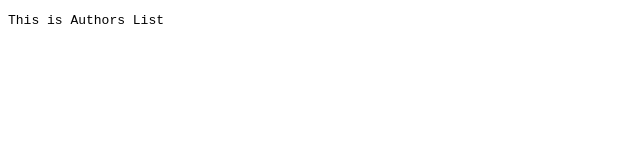
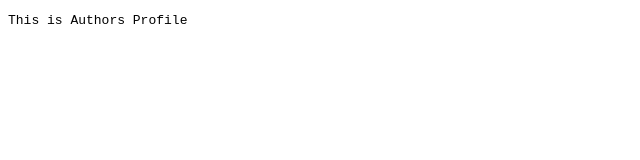
Before and after one commit to Re9iNee/Scitodate-Test, a React (Create React App) app in the folder client/: page /authors in a window 1280 px wide. Shown: the top 160 px of the page, without its empty margins (0-640 px from the left). Built offline with nearby package versions, Linux system fonts and the light colour scheme.

Commit message:
moving components to seprate files

```diff
--- a/client/src/App.js
+++ b/client/src/App.js
@@ -1,5 +1,8 @@
 import React from "react";
 import { BrowserRouter as Router, Switch, Route } from "react-router-dom";
+import Admin from "./components/Admin";
+import Authors from "./components/Authors";
+import Home from "./components/Home";
 
 class App extends React.Component {
   render() {
@@ -21,14 +24,4 @@ class App extends React.Component {
   }
 }
 
-function Admin() {
-  return <pre>This is Admin Area</pre>
-}
-function Authors() {
-  return <pre>This is Authors List</pre>
-}
-function Home() {
-  return <pre>This is Home? </pre>
-}
-
 export default App;
--- a/client/src/components/Admin.js
+++ b/client/src/components/Admin.js
@@ -0,0 +1,7 @@
+import React from "react";
+
+export default class Admin extends React.Component {
+  render() {
+    return <pre>This is Admin Area</pre>;
+  }
+}
--- a/client/src/components/Authors.js
+++ b/client/src/components/Authors.js
@@ -0,0 +1,7 @@
+import React from "react";
+
+export default class Authors extends React.Component {
+    render() {
+        return <pre>This is Authors Profile</pre>
+    }
+}
--- /dev/null
+++ b/client/src/components/Home.js
@@ -0,0 +1,7 @@
+import React from "react"
+
+export default class Home extends React.Component {
+    render() {
+        return <pre>Welcome Home!</pre>
+    }
+}
```
